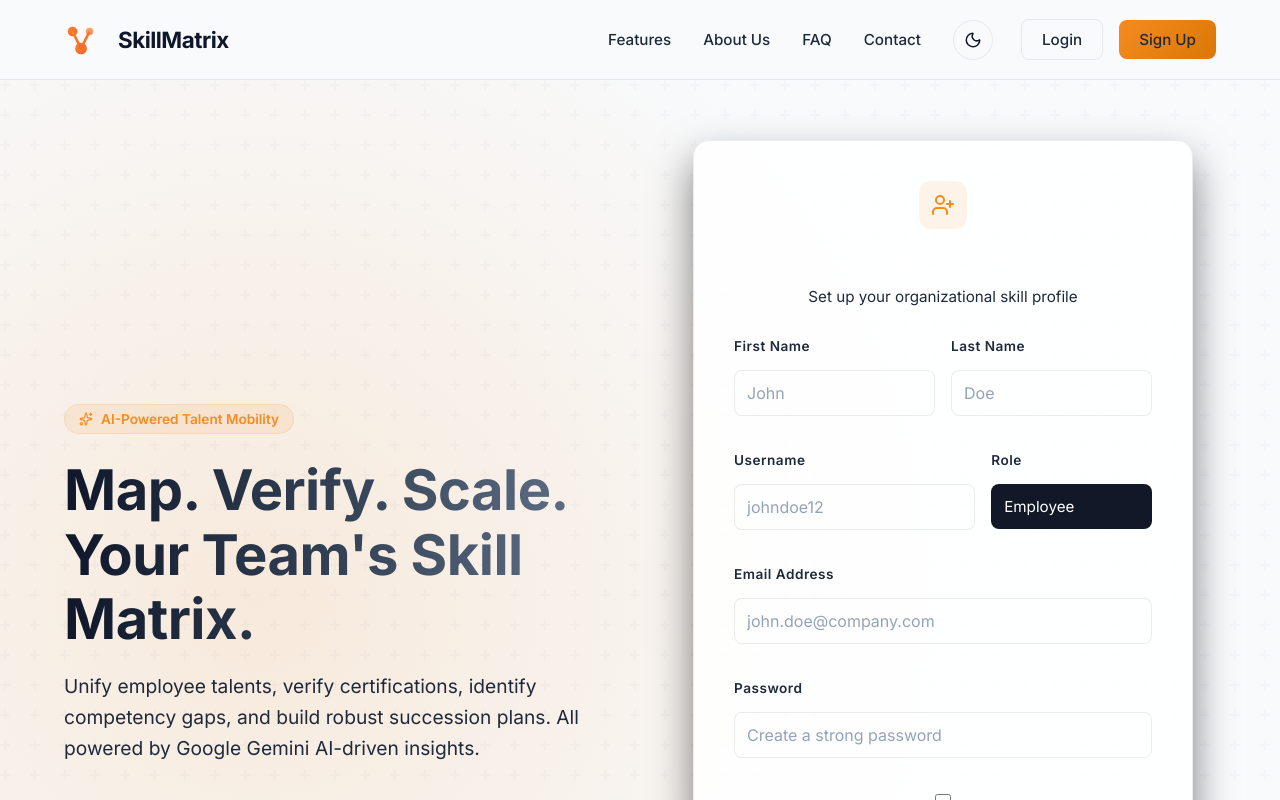
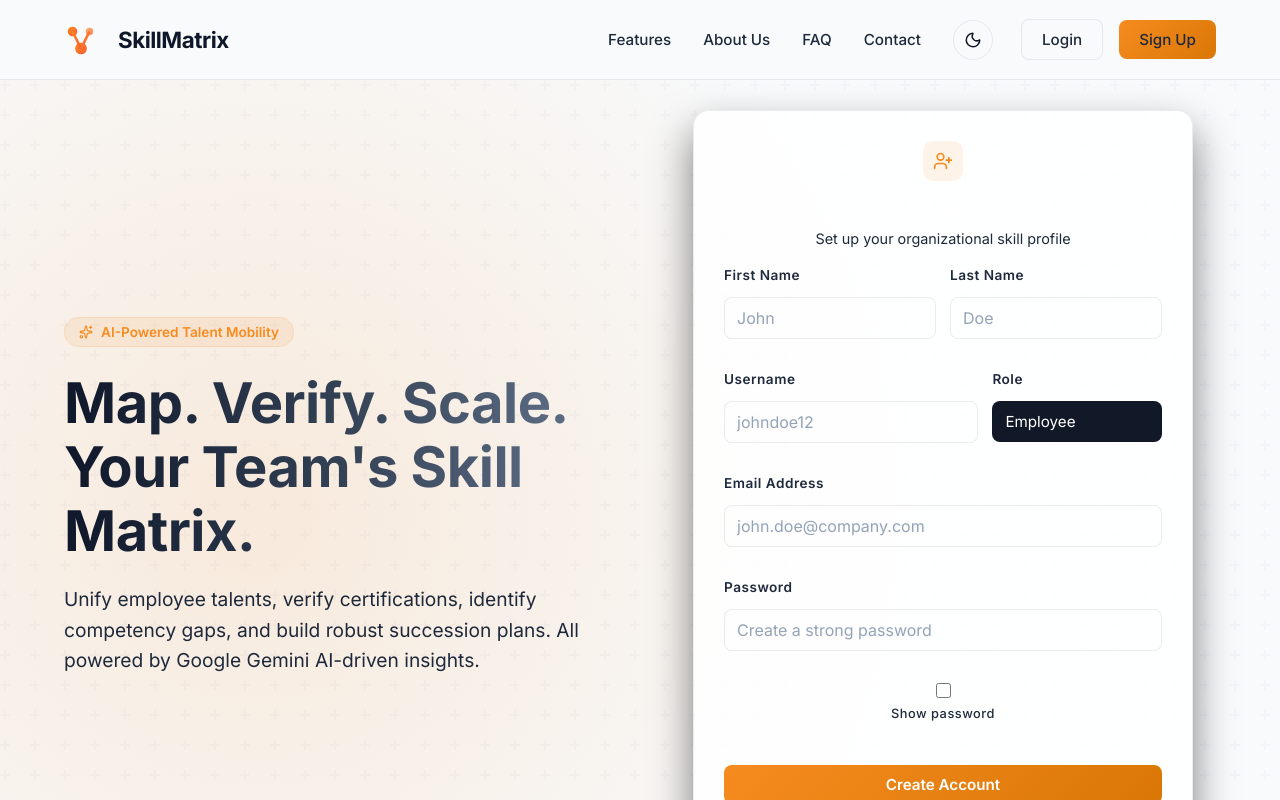
Before and after one commit to imlagat/Employee_skills_system, a React app in the folder frontend/: page /signup in a window 1280 px wide. Shown: the top 800 px of the page. Built offline with nearby package versions, Linux system fonts and the light colour scheme; no server answers; the HTML template or start-up script is replaced by a standard one; a web font is replaced by a local one.

Commit message:
Optimize card spacings and implement signup error auto-redirection to login screen

```diff
--- a/frontend/src/pages/Signup.jsx
+++ b/frontend/src/pages/Signup.jsx
@@ -30,7 +30,20 @@ const Signup = () => {
       toast.success('Registration successful. Please check your email.');
       navigate('/verify-email', { state: { email: formData.email } });
     } catch (err) {
-      toast.error(err.response?.data?.error || 'Registration failed');
+      const errMsg = err.response?.data?.error || err.response?.data?.message || 'Registration failed';
+      toast.error(errMsg);
+
+      const lowerErr = errMsg.toLowerCase();
+      if (
+        lowerErr.includes('already registered') ||
+        lowerErr.includes('already exists') ||
+        lowerErr.includes('email is already') ||
+        lowerErr.includes('account already')
+      ) {
+        setTimeout(() => {
+          navigate('/login', { state: { username: formData.email || formData.username } });
+        }, 1500);
+      }
     } finally {
       setIsLoading(false);
     }
@@ -106,7 +119,7 @@ const Signup = () => {
       </header>
 
       {/* Main Split Layout Section */}
-      <div className="auth-hero" style={{ flex: 1, display: 'flex', alignItems: 'center', padding: '60px 0' }}>
+      <div className="auth-hero" style={{ flex: 1, display: 'flex', alignItems: 'center', padding: '30px 0' }}>
         <div className="landing-container" style={{ width: '100%', position: 'relative', zIndex: 10 }}>
           <div className="hero-grid" style={{ alignItems: 'center' }}>
 
@@ -127,64 +140,64 @@ const Signup = () => {
                 background: 'var(--landing-card)',
                 border: '1px solid var(--landing-border)',
                 borderRadius: '16px',
-                padding: '40px',
+                padding: '30px',
                 maxWidth: '500px',
                 width: '100%',
                 boxShadow: '0 20px 40px rgba(0,0,0,0.5)'
               }}>
 
-                <div style={{ textAlign: 'center', marginBottom: '32px' }}>
-                  <div style={{ width: '48px', height: '48px', borderRadius: '12px', background: 'rgba(246, 139, 31, 0.1)', color: 'var(--accent-orange, #f68b1f)', display: 'inline-flex', alignItems: 'center', justifyContent: 'center', marginBottom: '16px' }}>
-                    <UserPlus size={24} />
+                <div style={{ textAlign: 'center', marginBottom: '20px' }}>
+                  <div style={{ width: '40px', height: '40px', borderRadius: '10px', background: 'rgba(246, 139, 31, 0.1)', color: 'var(--accent-orange, #f68b1f)', display: 'inline-flex', alignItems: 'center', justifyContent: 'center', marginBottom: '12px' }}>
+                    <UserPlus size={20} />
                   </div>
-                  <h2 style={{ color: '#fff', fontSize: '1.75rem', fontWeight: 800, margin: '0 0 8px 0' }}>Create Account</h2>
-                  <p style={{ color: 'var(--landing-text-muted)', margin: 0, fontSize: '0.95rem' }}>Set up your organizational skill profile</p>
+                  <h2 style={{ color: '#fff', fontSize: '1.6rem', fontWeight: 800, margin: '0 0 6px 0' }}>Create Account</h2>
+                  <p style={{ color: 'var(--landing-text-muted)', margin: 0, fontSize: '0.9rem' }}>Set up your organizational skill profile</p>
                 </div>
 
                 <form className="landing-contact-form" onSubmit={handleSubmit}>
-                  <div style={{ display: 'grid', gridTemplateColumns: '1fr 1fr', gap: '16px', marginBottom: '16px' }}>
+                  <div style={{ display: 'grid', gridTemplateColumns: '1fr 1fr', gap: '14px', marginBottom: '12px' }}>
                     <div className="form-group" style={{ marginBottom: 0 }}>
-                      <label style={{ display: 'block', fontSize: '0.85rem', color: 'var(--landing-text-muted)', marginBottom: '8px', fontWeight: '600' }}>First Name</label>
+                      <label style={{ display: 'block', fontSize: '0.85rem', color: 'var(--landing-text-muted)', marginBottom: '6px', fontWeight: '600' }}>First Name</label>
                       <input
                         type="text"
                         required
                         placeholder="John"
                         value={formData.first_name}
                         onChange={(e) => setFormData({...formData, first_name: e.target.value})}
-                        style={{ width: '100%', padding: '12px', borderRadius: '8px', border: '1px solid var(--landing-border)', background: 'rgba(255,255,255,0.02)', color: '#fff' }}
+                        style={{ width: '100%', padding: '10px 12px', borderRadius: '8px', border: '1px solid var(--landing-border)', background: 'rgba(255,255,255,0.02)', color: '#fff' }}
                       />
                     </div>
                     <div className="form-group" style={{ marginBottom: 0 }}>
-                      <label style={{ display: 'block', fontSize: '0.85rem', color: 'var(--landing-text-muted)', marginBottom: '8px', fontWeight: '600' }}>Last Name</label>
+                      <label style={{ display: 'block', fontSize: '0.85rem', color: 'var(--landing-text-muted)', marginBottom: '6px', fontWeight: '600' }}>Last Name</label>
                       <input
                         type="text"
                         required
                         placeholder="Doe"
                         value={formData.last_name}
                         onChange={(e) => setFormData({...formData, last_name: e.target.value})}
-                        style={{ width: '100%', padding: '12px', borderRadius: '8px', border: '1px solid var(--landing-border)', background: 'rgba(255,255,255,0.02)', color: '#fff' }}
+                        style={{ width: '100%', padding: '10px 12px', borderRadius: '8px', border: '1px solid var(--landing-border)', background: 'rgba(255,255,255,0.02)', color: '#fff' }}
                       />
                     </div>
                   </div>
 
-                  <div style={{ display: 'grid', gridTemplateColumns: '1.2fr 0.8fr', gap: '16px', marginBottom: '16px' }}>
+                  <div style={{ display: 'grid', gridTemplateColumns: '1.2fr 0.8fr', gap: '14px', marginBottom: '12px' }}>
                     <div className="form-group" style={{ marginBottom: 0 }}>
-                      <label style={{ display: 'block', fontSize: '0.85rem', color: 'var(--landing-text-muted)', marginBottom: '8px', fontWeight: '600' }}>Username</label>
+                      <label style={{ display: 'block', fontSize: '0.85rem', color: 'var(--landing-text-muted)', marginBottom: '6px', fontWeight: '600' }}>Username</label>
                       <input
                         type="text"
                         required
                         placeholder="johndoe12"
                         value={formData.username}
                         onChange={(e) => setFormData({...formData, username: e.target.value})}
-                        style={{ width: '100%', padding: '12px', borderRadius: '8px', border: '1px solid var(--landing-border)', background: 'rgba(255,255,255,0.02)', color: '#fff' }}
+                        style={{ width: '100%', padding: '10px 12px', borderRadius: '8px', border: '1px solid var(--landing-border)', background: 'rgba(255,255,255,0.02)', color: '#fff' }}
                       />
                     </div>
                     <div className="form-group" style={{ marginBottom: 0 }}>
-                      <label style={{ display: 'block', fontSize: '0.85rem', color: 'var(--landing-text-muted)', marginBottom: '8px', fontWeight: '600' }}>Role</label>
+                      <label style={{ display: 'block', fontSize: '0.85rem', color: 'var(--landing-text-muted)', marginBottom: '6px', fontWeight: '600' }}>Role</label>
                       <select
                         value={formData.role}
                         onChange={(e) => setFormData({...formData, role: e.target.value})}
-                        style={{ width: '100%', padding: '12px', borderRadius: '8px', border: '1px solid var(--landing-border)', background: '#111827', color: '#fff', cursor: 'pointer' }}
+                        style={{ width: '100%', padding: '10px 12px', borderRadius: '8px', border: '1px solid var(--landing-border)', background: '#111827', color: '#fff', cursor: 'pointer' }}
                       >
                         <option value="employee">Employee</option>
                         <option value="manager">Manager</option>
@@ -192,46 +205,46 @@ const Signup = () => {
                     </div>
                   </div>
 
-                  <div className="form-group" style={{ marginBottom: '16px' }}>
-                    <label style={{ display: 'block', fontSize: '0.85rem', color: 'var(--landing-text-muted)', marginBottom: '8px', fontWeight: '600' }}>Email Address</label>
+                  <div className="form-group" style={{ marginBottom: '12px' }}>
+                    <label style={{ display: 'block', fontSize: '0.85rem', color: 'var(--landing-text-muted)', marginBottom: '6px', fontWeight: '600' }}>Email Address</label>
                     <input
                       type="email"
                       required
                       placeholder="john.doe@company.com"
                       value={formData.email}
                       onChange={(e) => setFormData({...formData, email: e.target.value})}
-                      style={{ width: '100%', padding: '12px', borderRadius: '8px', border: '1px solid var(--landing-border)', background: 'rgba(255,255,255,0.02)', color: '#fff' }}
+                      style={{ width: '100%', padding: '10px 12px', borderRadius: '8px', border: '1px solid var(--landing-border)', background: 'rgba(255,255,255,0.02)', color: '#fff' }}
                     />
                   </div>
 
-                  <div className="form-group" style={{ marginBottom: '16px' }}>
-                    <label style={{ display: 'block', fontSize: '0.85rem', color: 'var(--landing-text-muted)', marginBottom: '8px', fontWeight: '600' }}>Password</label>
+                  <div className="form-group" style={{ marginBottom: '12px' }}>
+                    <label style={{ display: 'block', fontSize: '0.85rem', color: 'var(--landing-text-muted)', marginBottom: '6px', fontWeight: '600' }}>Password</label>
                     <input
                       type={showPassword ? "text" : "password"}
                       required
                       placeholder="Create a strong password"
                       value={formData.password}
                       onChange={(e) => setFormData({...formData, password: e.target.value})}
-                      style={{ width: '100%', padding: '12px', borderRadius: '8px', border: '1px solid var(--landing-border)', background: 'rgba(255,255,255,0.02)', color: '#fff' }}
+                      style={{ width: '100%', padding: '10px 12px', borderRadius: '8px', border: '1px solid var(--landing-border)', background: 'rgba(255,255,255,0.02)', color: '#fff' }}
                     />
                   </div>
 
-                  <div style={{ display: 'flex', alignItems: 'center', gap: '8px', marginBottom: '24px' }}>
+                  <div style={{ display: 'flex', alignItems: 'center', gap: '8px', marginBottom: '16px' }}>
                     <input
                       type="checkbox"
                       id="showPassword"
                       checked={showPassword}
                       onChange={(e) => setShowPassword(e.target.checked)}
-                      style={{ width: '16px', height: '16px', accentColor: 'var(--accent-orange, #f68b1f)', cursor: 'pointer' }}
+                      style={{ width: '15px', height: '15px', accentColor: 'var(--accent-orange, #f68b1f)', cursor: 'pointer' }}
                     />
-                    <label htmlFor="showPassword" style={{ fontSize: '0.85rem', color: 'var(--landing-text-muted)', cursor: 'pointer', fontWeight: '500' }}>Show password</label>
+                    <label htmlFor="showPassword" style={{ fontSize: '0.8rem', color: 'var(--landing-text-muted)', cursor: 'pointer', fontWeight: '500' }}>Show password</label>
                   </div>
 
-                  <button type="submit" className="landing-btn landing-btn-primary landing-btn-block" disabled={isLoading} style={{ padding: '12px' }}>
+                  <button type="submit" className="landing-btn landing-btn-primary landing-btn-block" disabled={isLoading} style={{ padding: '10px' }}>
                     {isLoading ? 'Creating account...' : 'Create Account'}
                   </button>
 
-                  <div style={{ textAlign: 'center', marginTop: '24px', fontSize: '0.9rem', color: 'var(--landing-text-muted)' }}>
+                  <div style={{ textAlign: 'center', marginTop: '16px', fontSize: '0.85rem', color: 'var(--landing-text-muted)' }}>
                     Already have an account? <Link to="/login" style={{ color: 'var(--accent-orange, #f68b1f)', fontWeight: '700', textDecoration: 'none' }}>Sign in</Link>
                   </div>
                 </form>
```
Also changed, not shown: frontend/src/pages/Login.jsx (+22 -22 lines).
